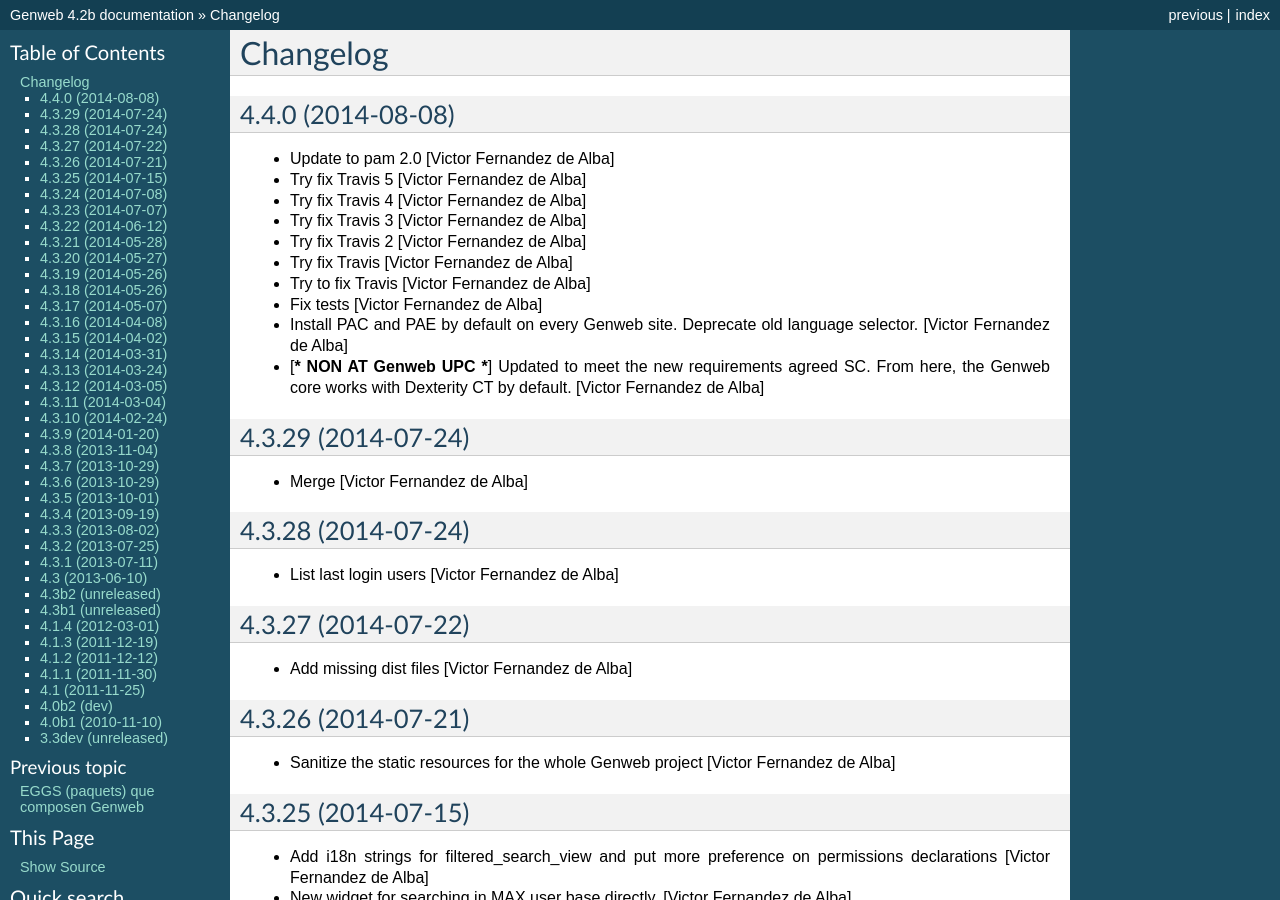
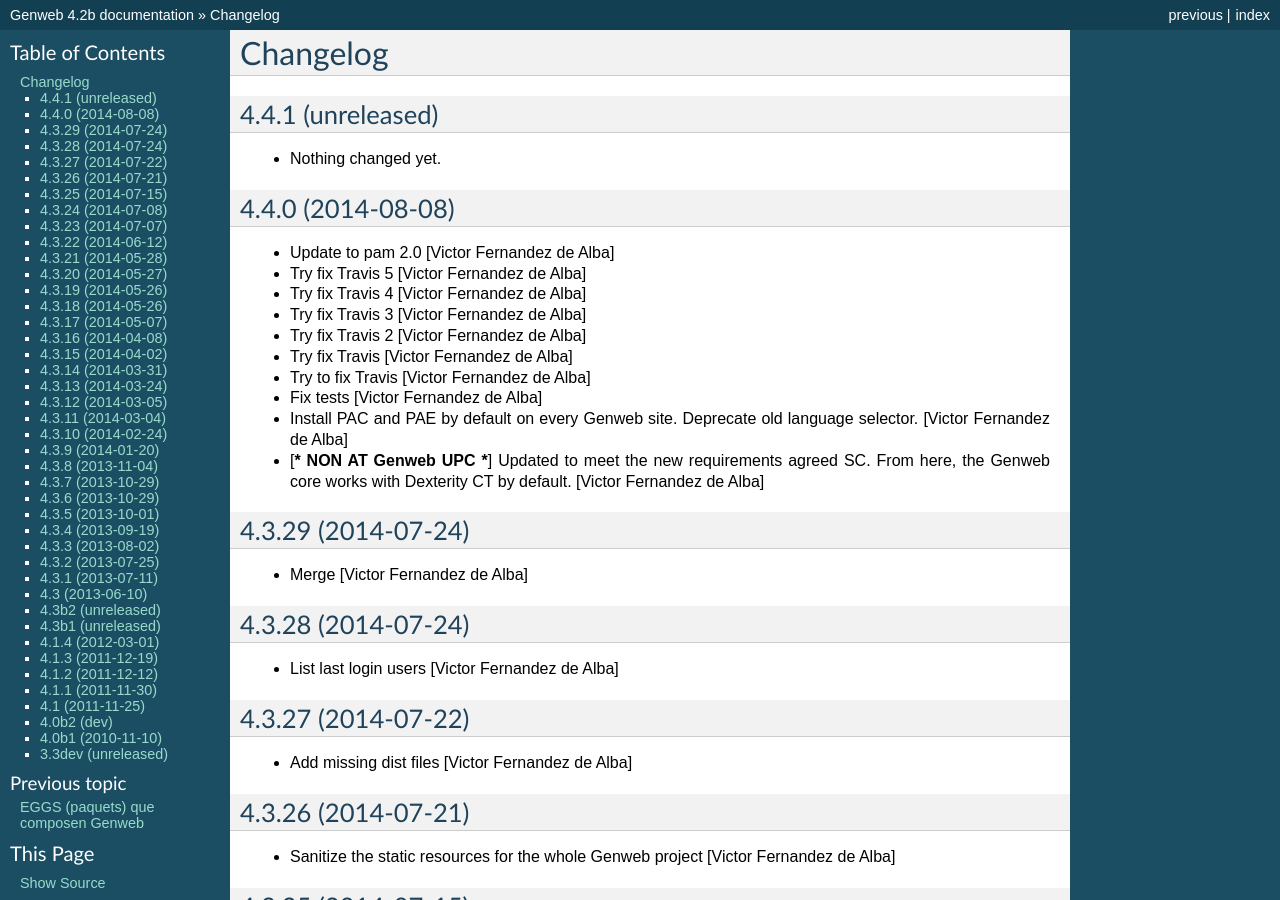
Before and after one commit to UPCnet/genweb.core, a Sphinx documentation site: the page built from docs/HISTORY.rst, in a window 1280 px wide and 900 px high. Built offline with Sphinx 7.4.7, drawn with Linux system fonts in a browser that asks for light colours.

Commit message:
Back to development: 4.4.1

```diff
--- a/docs/HISTORY.rst
+++ b/docs/HISTORY.rst
@@ -1,5 +1,11 @@
 Changelog
 =========
+
+4.4.1 (unreleased)
+------------------
+
+- Nothing changed yet.
+
 
 4.4.0 (2014-08-08)
 ------------------
--- a/setup.py
+++ b/setup.py
@@ -1,7 +1,7 @@
 from setuptools import setup, find_packages
 import os
 
-version = '4.4.0'
+version = '4.4.1.dev0'
 
 README = open("README.rst").read()
 HISTORY = open(os.path.join("docs", "HISTORY.rst")).read()
```
